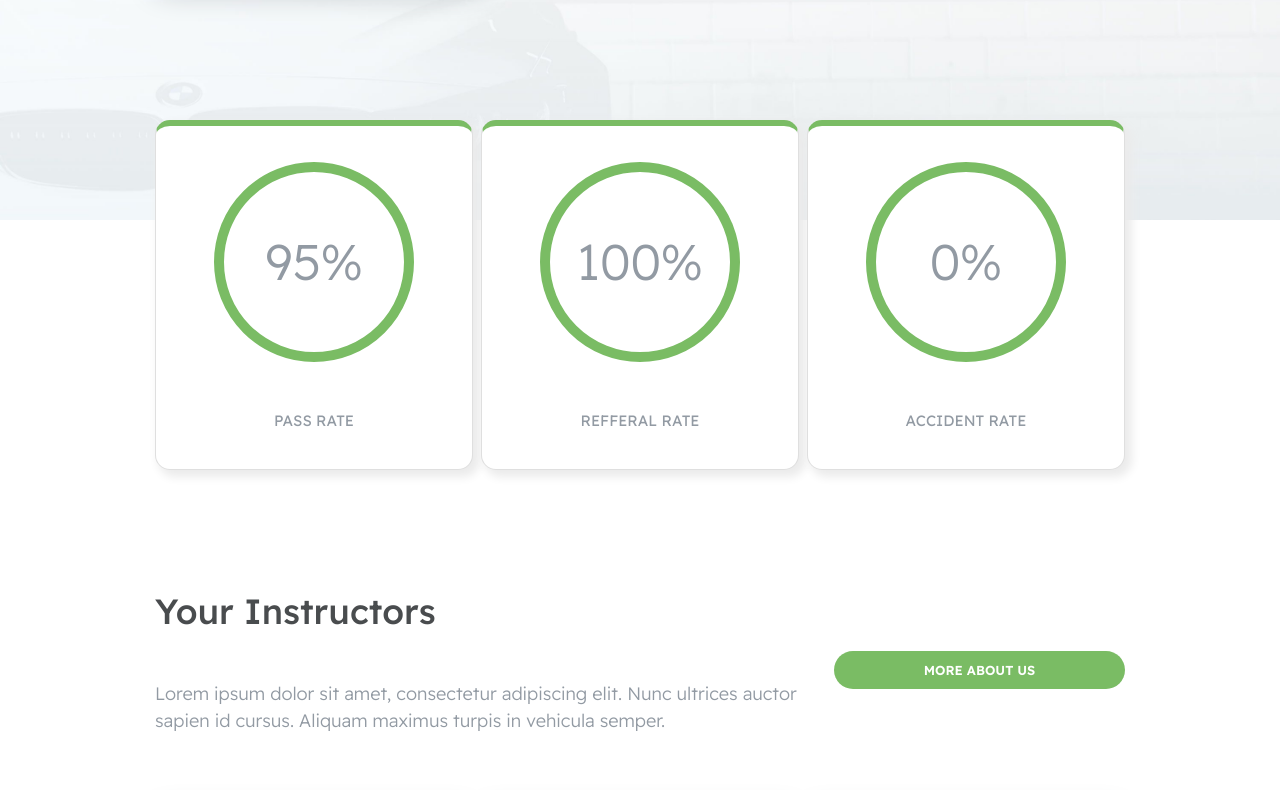
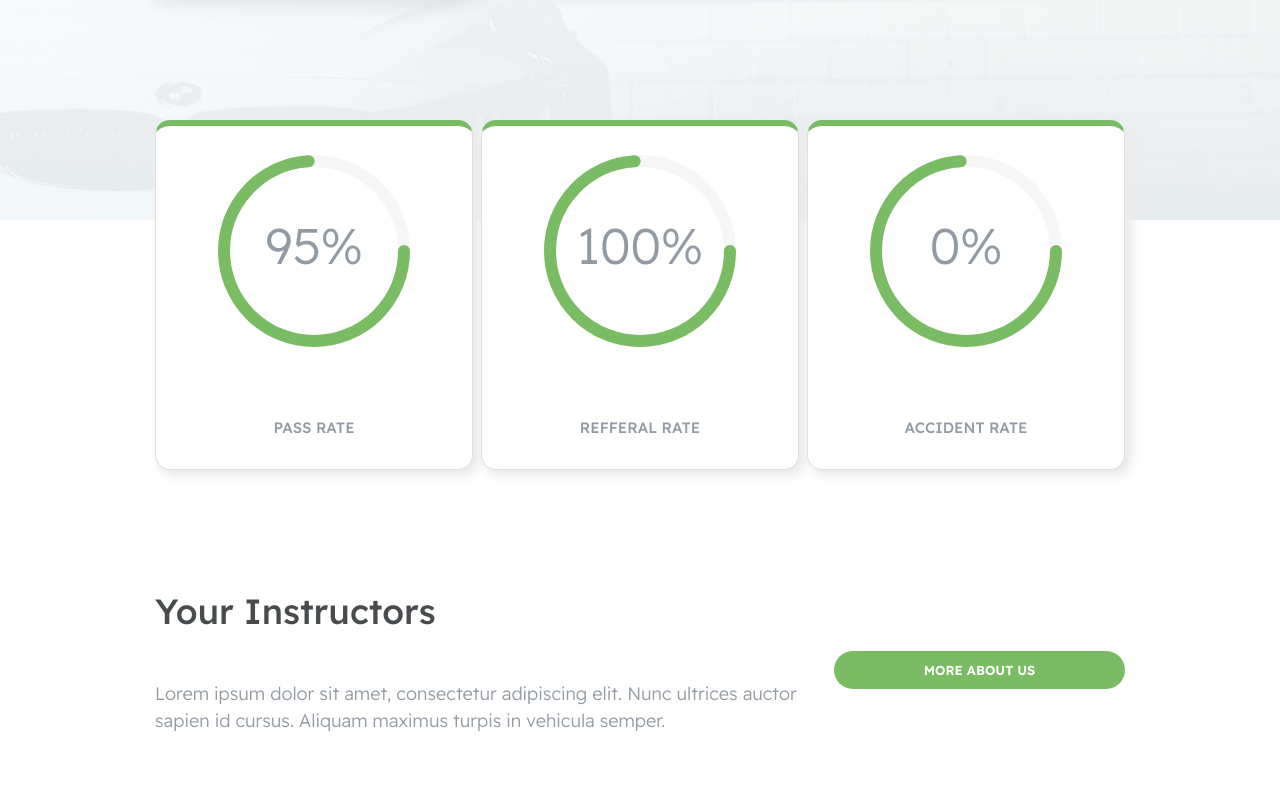
Before and after one commit to artemisia000/proj-html-vuejs, a Vue app: page / in a window 1280 px wide. Shown: the part 1810-2600 px from the top of the page. Built offline with nearby package versions, Linux system fonts and the light colour scheme; a web font is replaced by a local one.

Commit message:
percentage

```diff
--- a/src/components/Percentages.vue
+++ b/src/components/Percentages.vue
@@ -1,5 +1,55 @@
 <template>
 
+<div class="content justify-content-between">
+    <div class="card boxes">
+        <div class="box text-center">
+            <div class="percent">
+                <svg>
+                    <circle cx="50%" cy="50%" r="90" ></circle>
+                    <circle cx="50%" cy="50%" r="90" ></circle>
+                </svg>
+                <div class="number">
+                    <h2 class="f-50 fw-light" >95<span>%</span></h2>
+                </div>
+            </div>
+            <h2 class="text f-15 box">PASS RATE</h2>
+        </div>
+    </div>
+
+    <div class="card boxes">
+        <div class="box text-center">
+            <div class="percent">
+                <svg>
+                    <circle cx="50%" cy="50%" r="90" ></circle>
+                    <circle cx="50%" cy="50%" r="90" ></circle>
+                </svg>
+                <div class="number">
+                    <h2 class="f-50 fw-light" >100<span>%</span></h2>
+                </div>
+            </div>
+            <h2 class="text f-15 box">REFFERAL RATE</h2>
+        </div>
+    </div>
+
+    <div class="card boxes">
+        <div class="box text-center">
+            <div class="percent">
+                <svg>
+                    <circle cx="50%" cy="50%" r="90" ></circle>
+                    <circle cx="50%" cy="50%" r="90" ></circle>
+                </svg>
+                <div class="number">
+                    <h2 class="f-50 fw-light" >  0<span>% </span></h2>
+                </div>
+            </div>
+            <h2 class="text f-15 box" >ACCIDENT RATE</h2>
+        </div>
+    </div>
+
+
+</div>
+
+<!--
 <div class="content  justify-content-between">
     <div class="card boxes">
         <div class="circle">
@@ -19,12 +69,13 @@
         </div>
         <span class="f-15 box mt-5">ACCIDENT RATE</span>
     </div>
-
 </div>
-
+-->
 </template>
 
 <script>
+
+
 export default {
     name: 'Percentages'
 }
@@ -42,18 +93,46 @@ export default {
     align-items: center;
     top: -100px;
 
-    .circle{
+    svg{
+        position: relative;
         width: 200px;
         height: 200px;
-        border: 10px solid #7abc64;
-        border-radius: 50%;
-        text-align: center;
-        line-height: 180px;
+        z-index: 4;
+    }
 
-      }
+    svg circle{
+        width: 100%;
+        height: 100%;
+        fill: none;
+        stroke: #f6f6f6;
+        stroke-width: 12;
+        stroke-linecap: round;
+    }
+
+    svg circle:nth-child(2){
+        stroke-dasharray: 440;
+        stroke-dashoffset: 440;
+    }
+
+    .percent:nth-child(1) svg circle:nth-child(2){
+        stroke-dashoffset: calc(440 - (440 * 95) / 100);
+        stroke: #7abc64;
+    }
+    .percent:nth-child(2) svg circle:nth-child(2){
+        stroke-dashoffset: calc(440 - (440 * 100) / 100);
+        stroke: #7abc64;
+    }
+    .percent:nth-child(3) svg circle:nth-child(2){
+        stroke-dashoffset: calc(400 - (440 * 0) / 100);
+        stroke: #7abc64;
+    }
+
+    .number{
+        transform: translate(0px ,-135px);
+    }
+
 
     }
 
 
-
 </style>
--- a/src/components/Social.vue
+++ b/src/components/Social.vue
@@ -16,11 +16,13 @@
 
     </div>
 
+
 </footer>
 
 </template>
 
 <script>
+
 export default {
     name: 'Social'
 }
```
